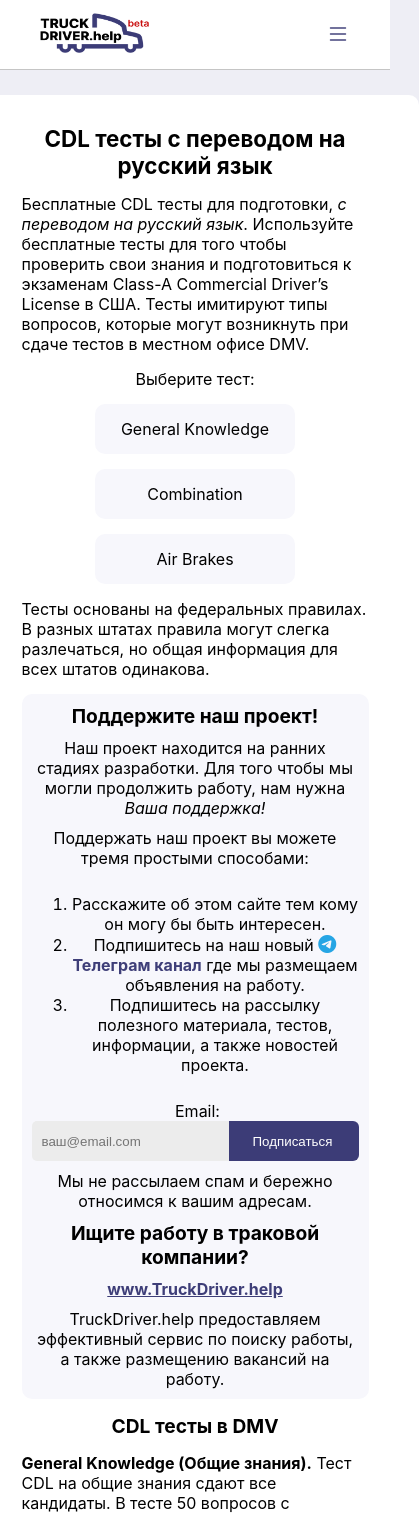
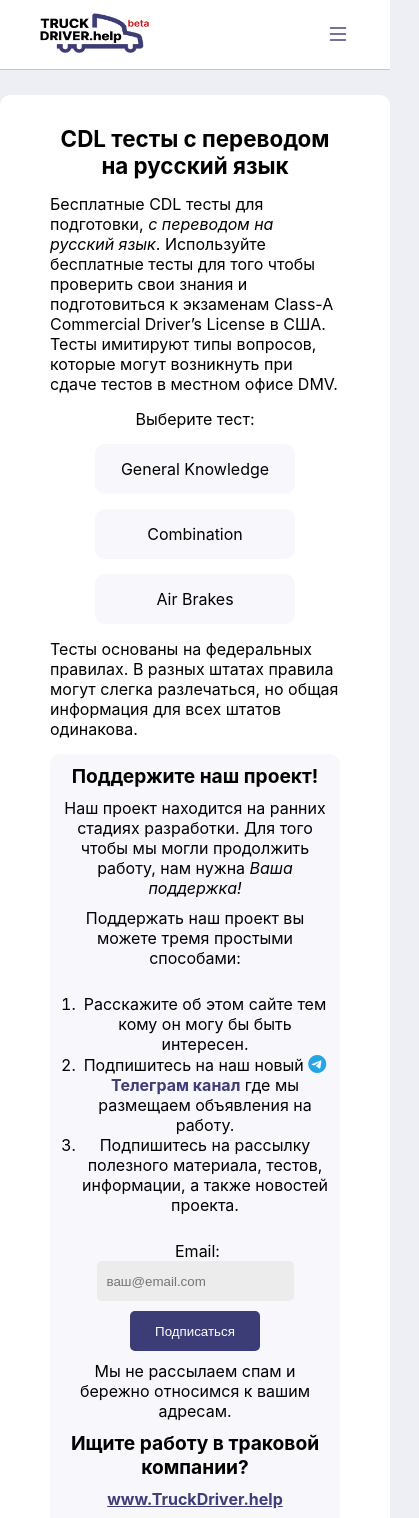
Before and after one commit to dandavisjs/TDL-Academy, a Next.js app: page / in a window 390 px wide. Shown: the top 1518 px of the page, 419 px wide, since content can reach past the window. Built offline with nearby package versions, Linux system fonts and the light colour scheme.

Commit message:
Minor mobile layout refactoring

```diff
--- a/components/subscribe/subscribe.module.css
+++ b/components/subscribe/subscribe.module.css
@@ -24,6 +24,20 @@
     border-bottom-left-radius: 0;
 }
 
-.main ol {
-    margin: 0px;
+
+@media screen and (max-width: 768px) {
+    .main :nth-child(2) {
+        display: flex;
+        flex-direction: column;
+        justify-content: center;
+        align-items: center;
+        gap: 10px
+    }
+    .main input,.main button{
+        border-radius: 5px;
+    }
+
+
+
+
 }
--- a/styles/globals.css
+++ b/styles/globals.css
@@ -58,6 +58,10 @@ a{
 ul {
   list-style: none;
   padding: 0;
+}
+
+ol {
+  padding-left: 20px;
 }
 
 p {
```
